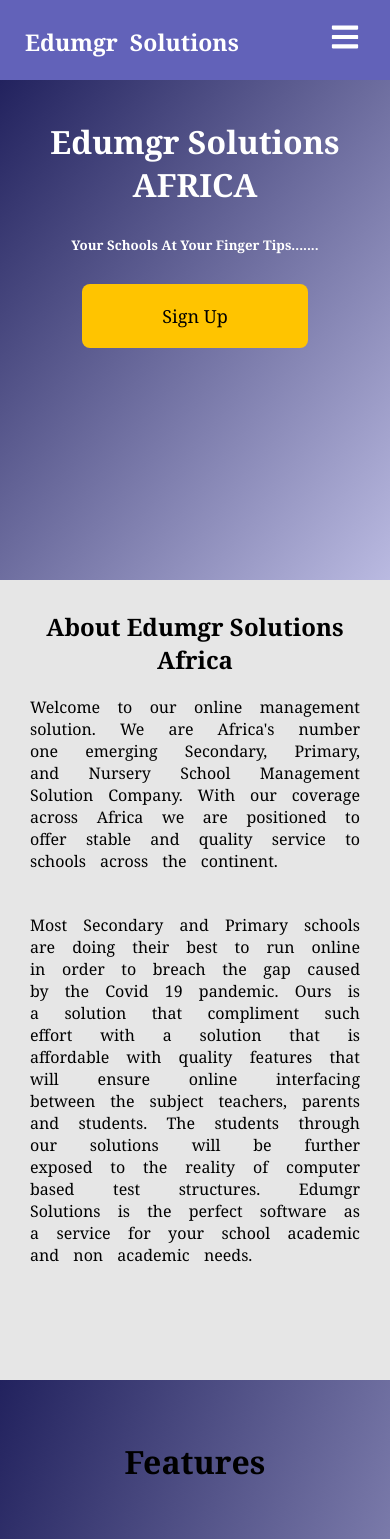
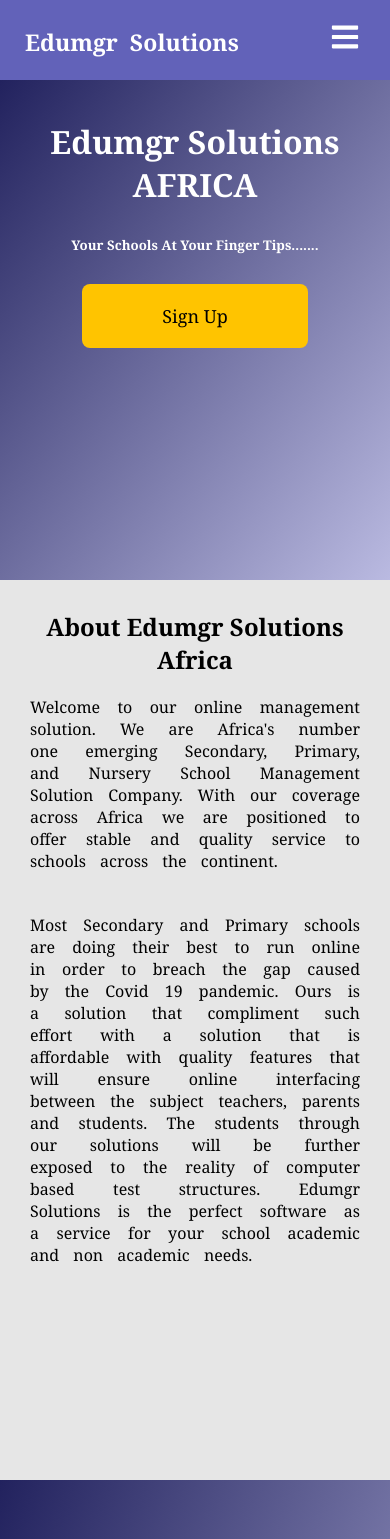
Before and after one commit to aaronKigun/Edumgrsolutions, a React (Vite) app in the folder Edumgrsolutions/: page / in a window 390 px wide. Shown: the top 1539 px of the page. Built offline with nearby package versions, Linux system fonts and the light colour scheme.

Commit message:
Changes to be committed: 	modified:   Edumgrsolutions/src/components/About.css

```diff
--- a/Edumgrsolutions/src/components/About.css
+++ b/Edumgrsolutions/src/components/About.css
@@ -34,7 +34,7 @@
     justify-content: center;
     color: black;
     background-color: rgba(128, 128, 128, 0.199);
-    height:800px;
+    height:900px;
     width: 100%;
     padding: 10px 30px;
 }
```
